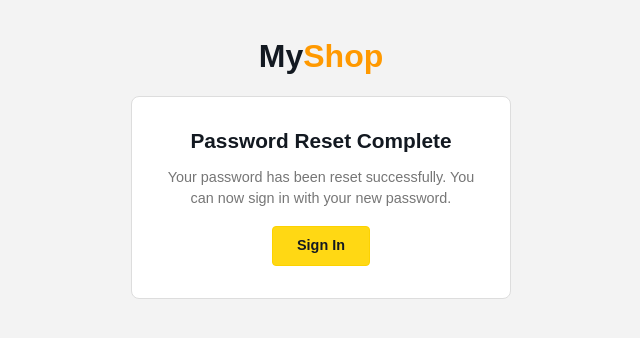
After one commit to Rajeshpachhai10/E-commerce_Project, a Django app: template myshop/accounts/templates/accounts/password_reset_complete.html in a window 1280 px wide. The commit adds this page. Shown: the top 338 px of the page, without its empty margins (319-959 px from the left). Run offline with Django 3.2, Linux system fonts and the light colour scheme; the template is opened without the code that fills it, so the values that code supplies are empty.

Commit message:
Auth changes

```diff
--- a/myshop/accounts/forms.py
+++ b/myshop/accounts/forms.py
@@ -2,7 +2,7 @@ from django.contrib.auth.forms import UserCreationForm , AuthenticationForm
 from django.contrib.auth import get_user_model
 # from .models import CustomUser
 
-User = get_user_model
+User = get_user_model()
 
 class RegisterForm(UserCreationForm):
     class Meta:
--- a/myshop/accounts/templates/accounts/login.html
+++ b/myshop/accounts/templates/accounts/login.html
@@ -253,7 +253,7 @@
 
             <!-- Forgot password link -->
             <div class="auth-forgot mt-2">
-                <a href="#">Forgot password?</a>
+                <a href="{% url 'password_reset' %}">Forgot password?</a>
             </div>
 
             <button type="submit" class="auth-btn">Sign in</button>
--- /dev/null
+++ b/myshop/accounts/templates/accounts/password_reset_complete.html
@@ -0,0 +1,65 @@
+<!DOCTYPE html>
+<html lang="en">
+<head>
+    <meta charset="UTF-8">
+    <meta name="viewport" content="width=device-width, initial-scale=1.0">
+    <title>Password Reset Complete</title>
+    <link href="https://cdn.jsdelivr.net/npm/bootstrap@5.3.8/dist/css/bootstrap.min.css" rel="stylesheet"
+        integrity="sha384-sRIl4kxILFvY47J16cr9ZwB07vP4J8+LH7qKQnuqkuIAvNWLzeN8tE5YBujZqJLB" crossorigin="anonymous">
+    <style>
+        body {
+            background-color: #f3f3f3;
+            font-family: Arial, sans-serif;
+        }
+        .auth-logo {
+            text-align: center;
+            margin: 2rem 0 1rem;
+            font-size: 2rem;
+            font-weight: 800;
+            color: #131921;
+        }
+        .auth-logo span { color: #ff9900; }
+        .auth-card {
+            background: #fff;
+            border: 1px solid #ddd;
+            border-radius: 8px;
+            padding: 2rem;
+            width: 100%;
+            max-width: 380px;
+            margin: 0 auto;
+            text-align: center;
+        }
+        .auth-card h4 {
+            font-size: 1.3rem;
+            font-weight: 700;
+            margin-bottom: 0.8rem;
+            color: #131921;
+        }
+        .auth-card p {
+            font-size: 0.9rem;
+            color: #767676;
+            margin-bottom: 1rem;
+        }
+        .auth-btn {
+            display: inline-block;
+            padding: 0.5rem 1.5rem;
+            background-color: #ffd814;
+            border: 1px solid #fcd200;
+            border-radius: 4px;
+            font-size: 0.9rem;
+            font-weight: 600;
+            color: #131921;
+            text-decoration: none;
+        }
+        .auth-btn:hover { background-color: #f7ca00; }
+    </style>
+</head>
+<body>
+    <div class="auth-logo">My<span>Shop</span></div>
+    <div class="auth-card">
+        <h4>Password Reset Complete</h4>
+        <p>Your password has been reset successfully. You can now sign in with your new password.</p>
+        <a href="{% url 'login' %}" class="auth-btn">Sign In</a>
+    </div>
+</body>
+</html>
```
Also changed, not shown: myshop/accounts/templates/accounts/password_reset.html (added, +130 -0 lines), myshop/accounts/templates/accounts/password_reset_done.html (added, +58 -0 lines), myshop/accounts/urls.py (+18 -0 lines), myshop/db.sqlite3.
